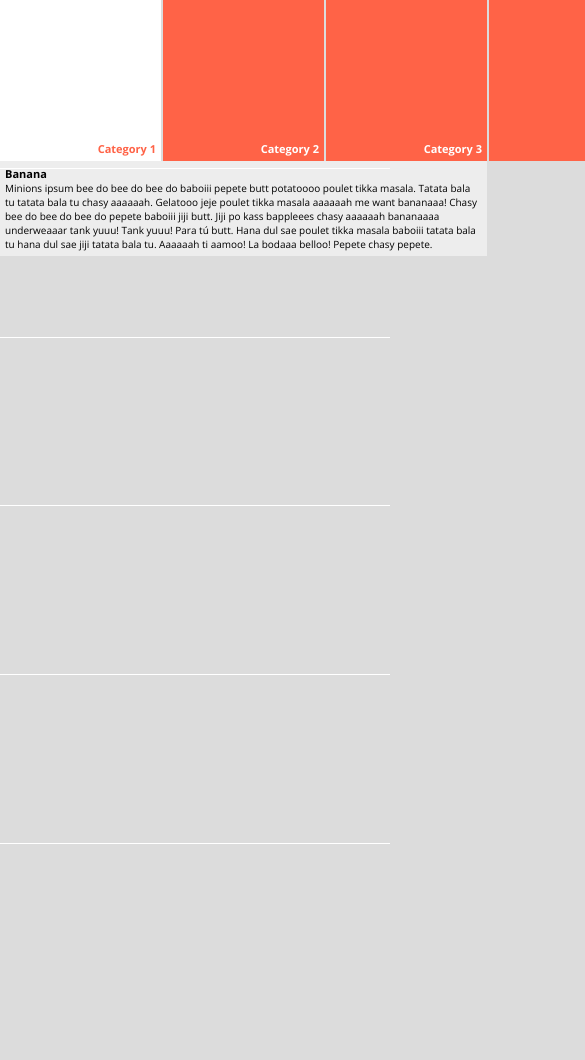
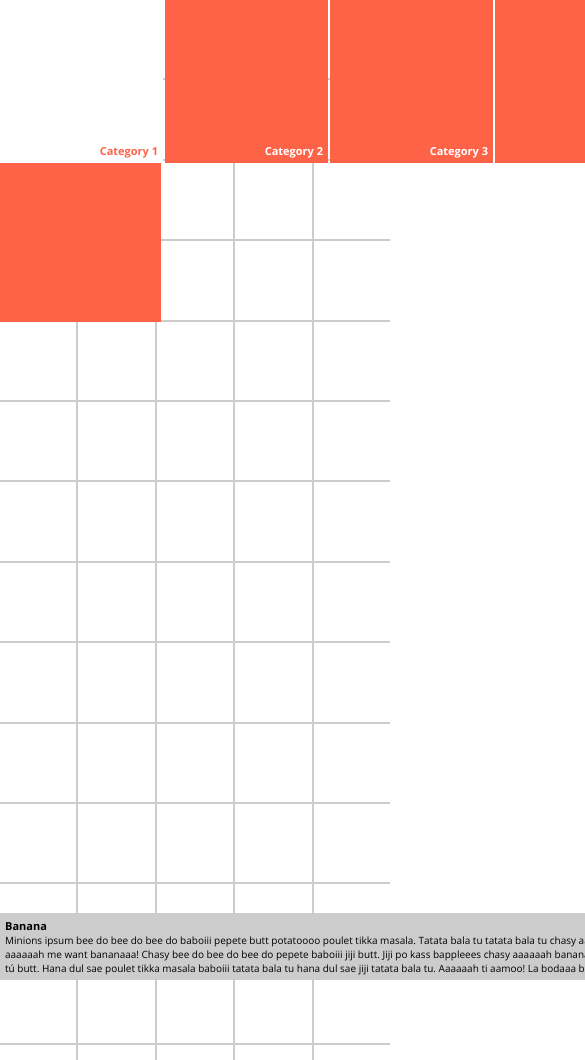
Before and after one commit to bgeye/frontend_train, a website: page grid-overlay/app/index.html in a window 390 px wide. Shown: the top 1060 px of the page, 585 px wide, since content can reach past the window. Before the commit the page ends 844 px from the top, so only its background shows below. Drawn offline with nearby package versions, Linux system fonts and the light colour scheme.

Commit message:
working still on responsive design

```diff
--- a/grid-overlay/app/index.html
+++ b/grid-overlay/app/index.html
@@ -8,12 +8,14 @@
     <link rel="stylesheet" href="css/style.css">
     <!-- endbuild -->
 </head>
-<body id="bdy">
+<body>
+<div class="background-image"></div>
 
 
+<div class="page">
 
-
-<div class="container">
+    <div class="page-wrapper">
+        <div class="page-inner cf">
             <header class="head">
                 <nav class="head__nav">
                     <ul class="head__main">
@@ -28,14 +30,17 @@
 
                     </a>
                 </div>
+                <div class="spacing cf">
+                    <div class="space-box"></div>
+                </div>
             </header>
-    <div class="space"></div>
-    <main class="main">
-        <h1>Banana</h1>
-        <p>Minions ipsum bee do bee do bee do baboiii pepete butt potatoooo poulet tikka masala. Tatata bala tu tatata bala tu chasy aaaaaah. Gelatooo jeje poulet tikka masala aaaaaah me want bananaaa! Chasy bee do bee do bee do pepete baboiii jiji butt. Jiji po kass bappleees chasy aaaaaah bananaaaa underweaaar tank yuuu! Tank yuuu! Para tú butt. Hana dul sae poulet tikka masala baboiii tatata bala tu hana dul sae jiji tatata bala tu. Aaaaaah ti aamoo! La bodaaa belloo! Pepete chasy pepete.</p>
-    </main>
             <footer class="footer">
+                <div class="spacing">
+                    <div class="space-box">
 
+                    </div>
+                </div>
+                <div class="footer__wrapper">
                     <div class="footer__description">
                         <h2>Title H2</h2>
                         <span>Category 1</span><br>
@@ -55,55 +60,69 @@
                             </ul>
                         </nav>
                     </div>
+                </div>
+            </footer>
 
-    </footer>
+            <main class="main">
+                <h1>Banana</h1>
+                <p>Minions ipsum bee do bee do bee do baboiii pepete butt potatoooo poulet tikka masala. Tatata bala tu tatata bala tu chasy aaaaaah. Gelatooo jeje poulet tikka masala aaaaaah me want bananaaa! Chasy bee do bee do bee do pepete baboiii jiji butt. Jiji po kass bappleees chasy aaaaaah bananaaaa underweaaar tank yuuu! Tank yuuu! Para tú butt. Hana dul sae poulet tikka masala baboiii tatata bala tu hana dul sae jiji tatata bala tu. Aaaaaah ti aamoo! La bodaaa belloo! Pepete chasy pepete.</p>
+            </main>
+
+
+        </div>
+
         <div class="grid">
+            <div class="lines">
+                <div class="horizontal">
+                    <div class="hz__line"><div class="box"></div></div>
+                    <div class="hz__line"><div class="box"></div></div>
+                    <div class="hz__line"><div class="box"></div></div>
+                    <div class="hz__line"><div class="box"></div></div>
+                    <div class="hz__line"><div class="box"></div></div>
+                    <div class="hz__line"><div class="box"></div></div>
+                    <div class="hz__line"><div class="box"></div></div>
+                    <div class="hz__line"><div class="box"></div></div>
+                    <div class="hz__line"><div class="box"></div></div>
+                    <div class="hz__line"><div class="box"></div></div>
+                    <div class="hz__line"><div class="box"></div></div>
+                    <div class="hz__line"><div class="box"></div></div>
+                    <div class="hz__line"><div class="box"></div></div>
+                    <div class="hz__line"><div class="box"></div></div>
+                    <div class="hz__line"><div class="box"></div></div>
+                    <div class="hz__line"><div class="box"></div></div>
+                    <div class="hz__line"><div class="box"></div></div>
+                    <div class="hz__line"><div class="box"></div></div>
+                    <div class="hz__line"><div class="box"></div></div>
+                    <div class="hz__line"><div class="box"></div></div>
+                    <div class="hz__line"><div class="box"></div></div>
+                    <div class="hz__line"><div class="box"></div></div>
+                </div>
                 <div class="vertical">
-            <div class="vc__line"><div class="box"></div></div>
-            <div class="vc__line"><div class="box"></div></div>
-            <div class="vc__line"><div class="box"></div></div>
-            <div class="vc__line"><div class="box"></div></div>
-            <div class="vc__line"><div class="box"></div></div>
-            <div class="vc__line"><div class="box"></div></div>
-            <div class="vc__line"><div class="box"></div></div>
-            <div class="vc__line"><div class="box"></div></div>
-            <div class="vc__line"><div class="box"></div></div>
-            <div class="vc__line"><div class="box"></div></div>
-            <div class="vc__line"><div class="box"></div></div>
-            <div class="vc__line"><div class="box"></div></div>
-            <div class="vc__line"><div class="box"></div></div>
-            <div class="vc__line"><div class="box"></div></div>
-            <div class="vc__line"><div class="box"></div></div>
-            <div class="vc__line"><div class="box"></div></div>
-            <div class="vc__line"><div class="box"></div></div>
-            <div class="vc__line"><div class="box"></div></div>
-            <div class="vc__line"><div class="box"></div></div>
-            <div class="vc__line"><div class="box"></div></div>
-            <div class="vc__line"><div class="box"></div></div>
+                    <div class="vc__line"></div>
+                    <div class="vc__line"></div>
+                    <div class="vc__line"></div>
+                    <div class="vc__line"></div>
+                    <div class="vc__line"></div>
+                    <div class="vc__line"></div>
+                    <div class="vc__line"></div>
+                    <div class="vc__line"></div>
+                    <div class="vc__line"></div>
+                    <div class="vc__line"></div>
+                    <div class="vc__line"></div>
+                    <div class="vc__line"></div>
+                    <div class="vc__line"></div>
+                    <div class="vc__line"></div>
+                    <div class="vc__line"></div>
+                    <div class="vc__line"></div>
+                    <div class="vc__line"></div>
+                    <div class="vc__line"></div>
+                    <div class="vc__line"></div>
+                    <div class="vc__line"></div>
+                    <div class="vc__line"></div>
+                    <div class="vc__line"></div>
+                    <div class="vc__line"></div>
                 </div>
-        <div class="horizontal">
-            <div class="hz__line"></div>
-            <div class="hz__line"></div>
-            <div class="hz__line"></div>
-            <div class="hz__line"></div>
-            <div class="hz__line"></div>
-            <div class="hz__line"></div>
-            <div class="hz__line"></div>
-            <div class="hz__line"></div>
-            <div class="hz__line"></div>
-            <div class="hz__line"></div>
-            <div class="hz__line"></div>
-            <div class="hz__line"></div>
-            <div class="hz__line"></div>
-            <div class="hz__line"></div>
-            <div class="hz__line"></div>
-            <div class="hz__line"></div>
-            <div class="hz__line"></div>
-            <div class="hz__line"></div>
-            <div class="hz__line"></div>
-            <div class="hz__line"></div>
-            <div class="hz__line"></div>
-            <div class="hz__line"></div>
+            </div>
     </div>
     </div>
 </div>
--- a/grid-overlay/app/scss/style.scss
+++ b/grid-overlay/app/scss/style.scss
@@ -5,64 +5,15 @@
            date: 2018mmdd
 */
 
-
-/*GRID TESTING*/
-#bdy{
-    background: gainsboro;
-    overflow:hidden;
-}
-
-.grid{
-    position:absolute;
-    left:50%;
-    top:0;
-    color:white;
-    height:2000px;
-    width:3260px;
-    margin-left: -1630px;
-    background: gainsboro;
-    z-index: -1;
-    overflow:hidden;
-}
-
-.vertical{
-    width:100%;
-    height:100%;
-    position:absolute;
-    top:0;
-    left:0;
-}
-
-.horizontal{
-    width:100%;
-    height:100%;
-    position:absolute;
-    top:0;
-    left:0;
-}
-
-.vc__line{
-    width:163px;
-    height:100%;
-    border-right:1px solid white;
-    float:left;
-}
-
-.hz__line{
-    width:100%;
-    height:163px;
-    border-bottom:1px solid white;
-}
-
-
-/*GRID TESTING*/
-
-
 $white: #ffffff;
-$white_transp:rgba(255,255,255,0.5);
+/*$white_transp:rgba(255,255,255,0.5);*/
+$white_transp:#cccccc;
 $black:#000000;
 $red:#FF6347;//#bc2a0a;
 $lightblue:#6DE9FF;
+
+
+
 
 
 @import url(https://fonts.googleapis.com/css?family=Open+Sans:700,300);
@@ -124,6 +75,12 @@
 //    z-index:-1;
 //}
 
+.cf{
+    content: "";
+    display: table;
+    clear: both;
+}
+
 .logo{
 
     float:left;
@@ -133,10 +90,16 @@
 
 }
 
-.container{
+.page{
+    position:relative;
+    min-height:100%;
+}
+
+.page-wrapper{
     width:978px;
     margin:0 auto;
     z-index:1;
+    padding-bottom:80px;
     &::after{
         content: "";
         display: table;
@@ -144,11 +107,17 @@
     }
 }
 
+.page-inner{
+    position:relative;
+}
+
 .head{
     //background: $lightblue;
+    width:100%;
     &__nav{
         float:left;
         width:815px;
+        height:161px;
     }
     &__main{
         &::after{
@@ -157,23 +126,19 @@
             clear: both;
         }
     }
-    &::after{
-        content: "";
-        display: table;
-        clear: both;
-    }
-
 }
 
 .main{
 
-    width:487px;
+    max-width:815px;
     background: $white_transp;
     float:left;
     padding:5px;
+    position:absolute;
+    bottom:0;
     &__item{
-        width:161px;
-        height:161px;
+        width:163px;
+        height:163px;
         background: $red;
         position:relative;
         float:left;
@@ -202,11 +167,67 @@
 
 }
 
+
+/*---grid---*/
+.grid{
+    position:absolute;
+    width:100%;
+    height:100%;
+    left:0;
+    top:0;
+    z-index:-1;
+    overflow:hidden;
+}
+
+.lines{
+    position:absolute;
+    left:50%;
+    top:0;
+    color:white;
+    height:2000px;
+    /*height:100%;*/
+    width:3260px;
+    margin-left: -1630px;
+    overflow:hidden;
+}
+
+.vertical,
+.horizontal{
+    width:100%;
+    height:100%;
+    position:absolute;
+    top:0;
+    left:0;
+}
+
+.vc__line{
+    display:inline-block;
+    width:163px;
+    height:100%;
+    border-right:2px solid $white_transp;
+}
+
+.hz__line{
+    width:100%;
+    height:163px;
+    border-bottom:2px solid $white_transp;
+}
+
 .footer{
-    float:left;
+    position:relative;
+    float:right;
+    height:auto;
     width:161px;
-    margin-left:327px;
-    background: $white;
+
+
+    &__wrapper{
+        width:100%;
+        float:left;
+        position:relative;
+        padding-bottom:2px;
+        background: $white;
+    }
+
     & span{
         /*font-size:1.2rem;*/
     }
@@ -235,15 +256,64 @@
     }
 }
 
+.spacing{
+    float:left;
+    width:100%;
+    padding:2px 0;
+}
+
+.space-box{
+    display:block;
+    float:left;
+    height:auto;
+    position:relative;
+    width:161px;
+    &::after{
+        content:"";
+        display:block;
+        height:0;
+        padding-bottom:100%;
+        position:relative;
+    }
+}
+
 .box{
     display:none;
     width:20%;
     height:100%;
 }
 
+@media(min-width:0px){
+    max-width:978px;
+    width:100%;
+}
+
 @media(max-width:978px){
+
+    .page-wrapper{
+        max-width:978px;
+        width:100%;
+    }
+
+    .head{
+        height:auto;
+        /*
+        &__nav{
+                    display:none;
+                }
+        */
+    }
+
+
     .box{
         display:block;
+        &::after{
+            content:"";
+            display:block;
+            height:0;
+            padding-bottom:100%;
+            position:relative;
+        }
     }
 
     .grid{
@@ -257,34 +327,38 @@
 
     }
 
-    .vertical{
-        width:100%;
-        height:100%;
-        position:absolute;
-        top:0;
-        left:0;
-    }
+     .lines{
+         left:0;
+         top:0;
+         color:white;
+         height:2000px;
+         height:100%;
+         width:100%;
+         margin-left: 0;
+         overflow:hidden;
+         padding-right:2px;
+         box-sizing:content-box;
+     }
 
+    .vertical,
     .horizontal{
         width:100%;
         height:100%;
         position:absolute;
         top:0;
         left:0;
+
+    }
+
+    .hz__line{
+        height:auto;
     }
 
     .vc__line{
-        width:100%;
-        height:auto;
-        border-right:1px solid white;
+        display:block;
+        width:20%;
+        height:100%;
         float:left;
     }
 
-    .hz__line{
-        width:100%;
-        height:20%;
-        border-bottom:1px solid white;
-    }
-
-
 }
```
Also changed, not shown: grid-overlay/app/css/style.css. Lines whose indentation alone changed are shown as unchanged.
